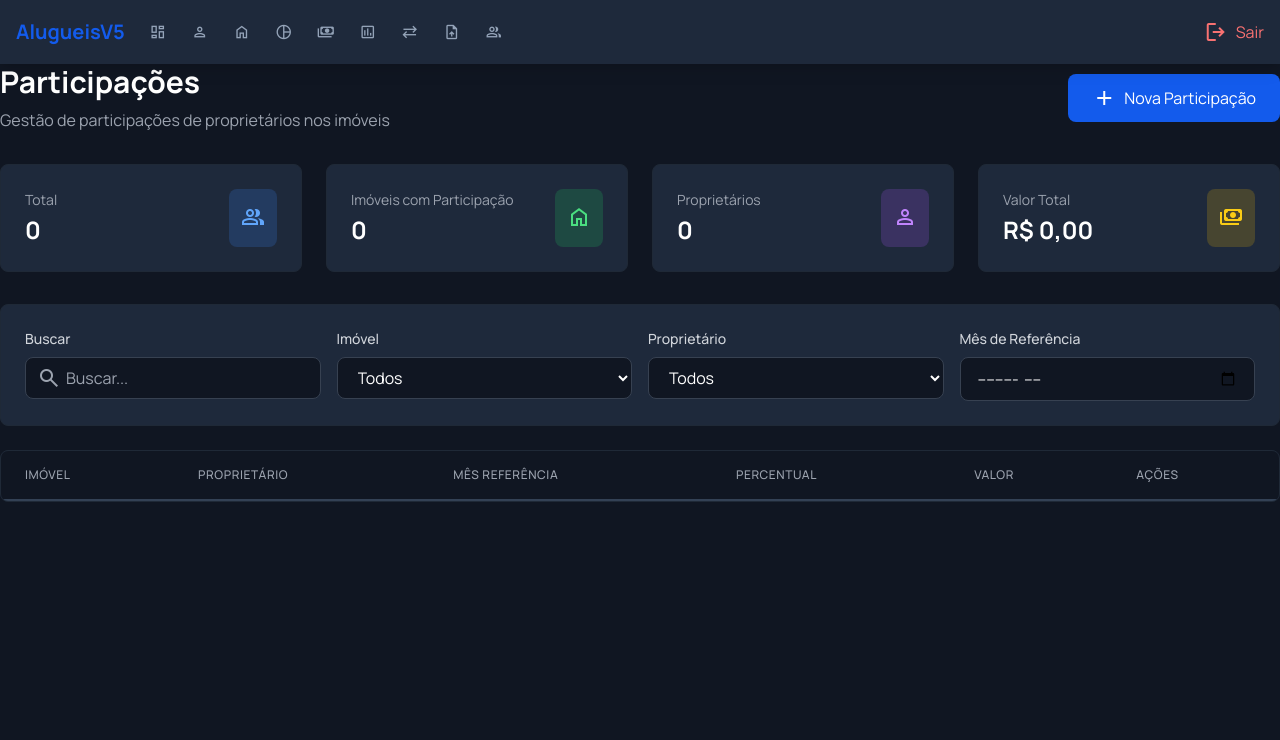
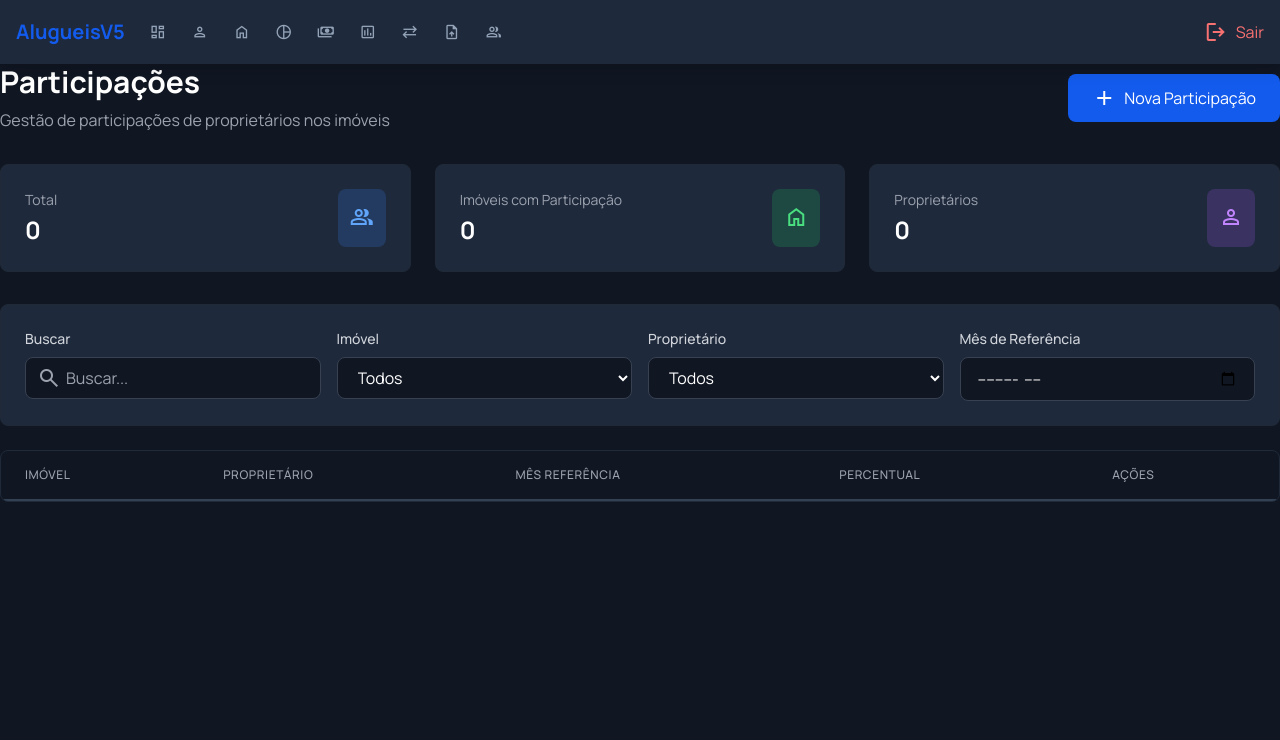
Before and after one commit to Mlocoes/AlugueisV5, a Python web app: template app/templates/participacoes.html in a window 1280 px wide. Shown: the top 740 px of the page. Run offline with Jinja, Linux system fonts and the light colour scheme; the template is opened without the code that fills it, so the values that code supplies are empty; some libraries are stand-ins or nearby versions.

Commit message:
Correção da tabela PARTICIPACOES: remoção do campo valor_participacao
- Remove campo valor_participacao da tabela participacoes
- Atualiza modelo Participacao para remover o campo
- Remove valor_participacao dos schemas Pydantic
- Atualiza rotas de participacoes para não usar o campo
- Remove estatísticas de valor total das participações
- Atualiza template participacoes.html:
  * Remove campo valor_participacao do formulário
  * Remove coluna valor_participacao da tabela
  * Remove validações e referências no JavaScript
  * Remove card de valor total das estatísticas
- Migration Alembic criada e aplicada com sucesso
- API e frontend testados e funcionando corretamente

```diff
--- a/app/models/participacao.py
+++ b/app/models/participacao.py
@@ -19,7 +19,6 @@ class Participacao(Base):
 
     # Valores
     percentual = Column(Float, nullable=False)  # 0-100
-    valor_participacao = Column(Float, nullable=False, default=0.0)
 
     # Observações
     observacoes = Column(String(500), nullable=True)
--- a/app/schemas/schemas.py
+++ b/app/schemas/schemas.py
@@ -147,7 +147,6 @@ class ParticipaçãoResponse(ParticipaçãoBase):
     id: int
     imovel_id: int
     proprietario_id: int
-    valor_participacao: float
     created_at: datetime
     updated_at: datetime
 
--- a/app/templates/participacoes.html
+++ b/app/templates/participacoes.html
@@ -22,7 +22,7 @@
         </div>
 
         <!-- Stats Cards -->
-        <div class="grid grid-cols-1 md:grid-cols-4 gap-6 mb-8">
+        <div class="grid grid-cols-1 md:grid-cols-3 gap-6 mb-8">
             <div class="bg-[var(--card-dark)] rounded-lg p-6 border border-gray-800">
                 <div class="flex items-center justify-between">
                     <div>
@@ -55,18 +55,6 @@
                     </div>
                     <div class="bg-purple-500/20 p-3 rounded-lg">
                         <span class="material-symbols-outlined text-purple-400 text-2xl">person</span>
-                    </div>
-                </div>
-            </div>
-
-            <div class="bg-[var(--card-dark)] rounded-lg p-6 border border-gray-800">
-                <div class="flex items-center justify-between">
-                    <div>
-                        <p class="text-gray-400 text-sm mb-1">Valor Total</p>
-                        <p id="stat-valor" class="text-2xl font-bold text-white">R$ 0,00</p>
-                    </div>
-                    <div class="bg-yellow-500/20 p-3 rounded-lg">
-                        <span class="material-symbols-outlined text-yellow-400 text-2xl">payments</span>
                     </div>
                 </div>
             </div>
@@ -116,7 +104,6 @@
                             <th class="px-6 py-4 text-left text-xs font-medium text-gray-400 uppercase tracking-wider">Proprietário</th>
                             <th class="px-6 py-4 text-left text-xs font-medium text-gray-400 uppercase tracking-wider">Mês Referência</th>
                             <th class="px-6 py-4 text-left text-xs font-medium text-gray-400 uppercase tracking-wider">Percentual</th>
-                            <th class="px-6 py-4 text-left text-xs font-medium text-gray-400 uppercase tracking-wider">Valor</th>
                             <th class="px-6 py-4 text-left text-xs font-medium text-gray-400 uppercase tracking-wider">Ações</th>
                         </tr>
                     </thead>
@@ -168,20 +155,12 @@
                     class="w-full bg-[var(--bg-dark)] border border-gray-700 rounded-lg px-4 py-2 text-white focus:outline-none focus:border-[var(--primary)]">
             </div>
 
-            <!-- Percentual e Valor -->
-            <div class="grid grid-cols-1 md:grid-cols-2 gap-4">
-                <div>
-                    <label class="block text-sm font-medium text-gray-300 mb-2">Percentual (%) *</label>
-                    <input type="number" id="percentual" min="0" max="100" step="0.01" required placeholder="0.00"
-                        class="w-full bg-[var(--bg-dark)] border border-gray-700 rounded-lg px-4 py-2 text-white focus:outline-none focus:border-[var(--primary)]">
-                    <p class="text-xs text-gray-500 mt-1">Valor entre 0 e 100</p>
-                </div>
-
-                <div>
-                    <label class="block text-sm font-medium text-gray-300 mb-2">Valor de Participação (R$) *</label>
-                    <input type="number" id="valor_participacao" min="0" step="0.01" required placeholder="0.00"
-                        class="w-full bg-[var(--bg-dark)] border border-gray-700 rounded-lg px-4 py-2 text-white focus:outline-none focus:border-[var(--primary)]">
-                </div>
+            <!-- Percentual -->
+            <div>
+                <label class="block text-sm font-medium text-gray-300 mb-2">Percentual (%) *</label>
+                <input type="number" id="percentual" min="0" max="100" step="0.01" required placeholder="0.00"
+                    class="w-full bg-[var(--bg-dark)] border border-gray-700 rounded-lg px-4 py-2 text-white focus:outline-none focus:border-[var(--primary)]">
+                <p class="text-xs text-gray-500 mt-1">Valor entre 0 e 100</p>
             </div>
 
             <!-- Observações -->
@@ -306,7 +285,6 @@ async function loadStats() {
             document.getElementById('stat-total').textContent = stats.total;
             document.getElementById('stat-imoveis').textContent = stats.imoveis_com_participacao;
             document.getElementById('stat-proprietarios').textContent = stats.proprietarios_participantes;
-            document.getElementById('stat-valor').textContent = formatCurrency(stats.valor_total);
         }
     } catch (error) {
         console.error('Erro ao carregar estatísticas:', error);
@@ -367,7 +345,6 @@ function createParticipacaoRow(participacao) {
                     ${participacao.percentual.toFixed(2)}%
                 </span>
             </td>
-            <td class="px-6 py-4 text-gray-200 font-medium">${formatCurrency(participacao.valor_participacao)}</td>
             <td class="px-6 py-4">
                 <div class="flex gap-2">
                     <button onclick="editarParticipacao(${participacao.id})" class="text-blue-400 hover:text-blue-300" title="Editar">
@@ -412,7 +389,6 @@ async function editarParticipacao(id) {
     document.getElementById('proprietario_id').value = participacao.proprietario_id;
     document.getElementById('mes_referencia').value = participacao.mes_referencia;
     document.getElementById('percentual').value = participacao.percentual;
-    document.getElementById('valor_participacao').value = participacao.valor_participacao;
     document.getElementById('observacoes').value = participacao.observacoes || '';
 
     openModal();
@@ -447,7 +423,6 @@ document.getElementById('participacao-form').addEventListener('submit', async (e
         proprietario_id: parseInt(document.getElementById('proprietario_id').value),
         mes_referencia: document.getElementById('mes_referencia').value,
         percentual: parseFloat(document.getElementById('percentual').value),
-        valor_participacao: parseFloat(document.getElementById('valor_participacao').value),
         observacoes: document.getElementById('observacoes').value || null
     };
 
@@ -459,16 +434,6 @@ document.getElementById('participacao-form').addEventListener('submit', async (e
 
     if (!data.proprietario_id) {
         showToast('Selecione um proprietário', 'error');
-        return;
-    }
-
-    if (data.percentual < 0 || data.percentual > 100) {
-        showToast('Percentual deve estar entre 0 e 100', 'error');
-        return;
-    }
-
-    if (data.valor_participacao < 0) {
-        showToast('Valor não pode ser negativo', 'error');
         return;
     }
 
```
Also changed, not shown: alembic/versions/20251105_remove_valor_participacao_from_participacoes.py (added, +26 -0 lines), app/routes/participacoes.py (+1 -11 lines).
